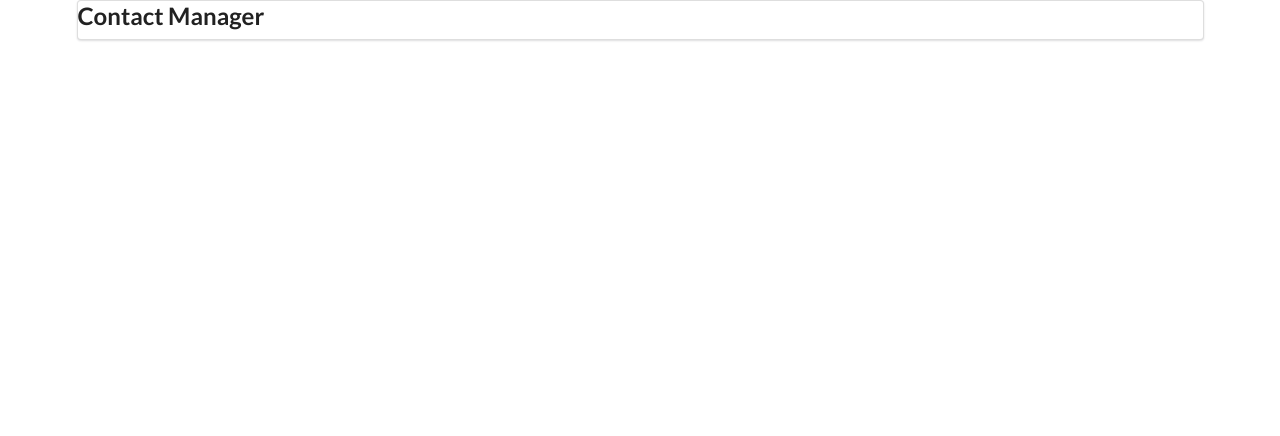
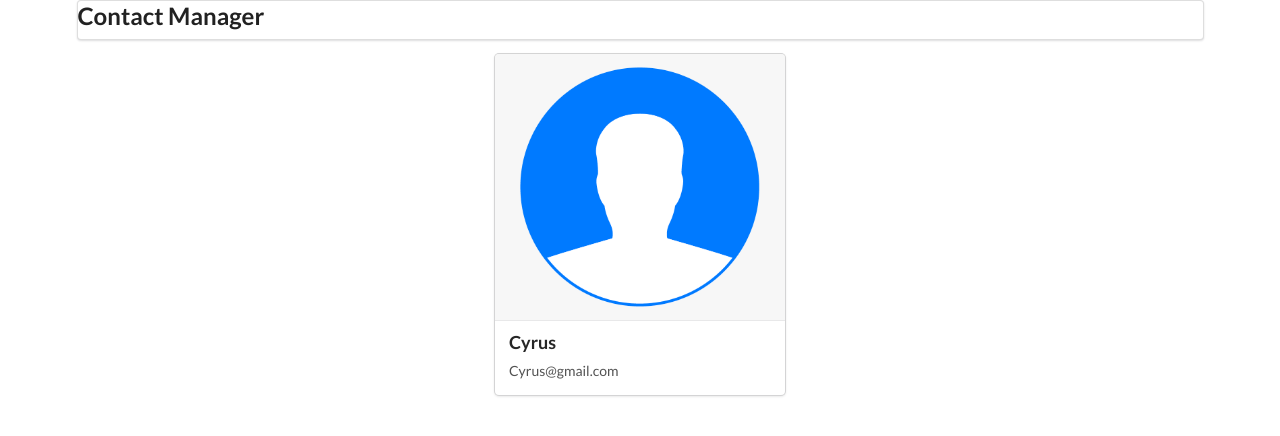
Before and after one commit to CyrusWarner/Contact-App, a React (Create React App) app: page /contact/1 in a window 1280 px wide. Shown: the top 436 px of the page. Built offline with nearby package versions, Linux system fonts and the light colour scheme.

Commit message:
Added contact detail page.

```diff
--- a/src/components/ContactCard/contactCard.jsx
+++ b/src/components/ContactCard/contactCard.jsx
@@ -1,4 +1,5 @@
 import React from 'react';
+import { Link} from 'react-router-dom'
 import user from '../../images/user.png';
 
 const ContactCard = (props) => {
@@ -8,8 +9,10 @@ const ContactCard = (props) => {
         <div className="item">
         <img className="ui avatar image" src={user} alt="user" />
         <div className="content">
+            <Link to={`/contact/${id}`}>
             <div className="header">{name}</div>
             <div>{email}</div>
+            </Link>
         </div>
         <i className="trash alternate outline icon"
         style={{color:"red", marginTop: "7px"}}
--- /dev/null
+++ b/src/components/ContactDetail/contactDetail.jsx
@@ -0,0 +1,21 @@
+import React from 'react';
+import { Link} from 'react-router-dom'
+import user from '../../images/user.png';
+
+const ContactCard = (props) => {
+    return (
+        <div className="main">
+            <div className="ui card centered">
+                <div className="image">
+                    <img src={user} alt="user" />
+                </div>
+                <div className="content">
+                    <div className="header">Cyrus</div>
+                    <div className="description">Cyrus@gmail.com</div>
+                </div>
+            </div>
+        </div>
+    )
+}
+
+export default ContactCard;
--- a/src/components/app.jsx
+++ b/src/components/app.jsx
@@ -4,6 +4,7 @@ import {uuid} from 'uuidv4';
 import Header from './Header/header';
 import AddContact from './AddContact/addContact';
 import ContactList from './ContactList/contactList';
+import ContactDetail from './ContactDetail/contactDetail';
 
 function App() {
     const LOCAL_STORAGE_KEY = "contacts";
@@ -50,7 +51,10 @@ function App() {
                     {...props}
                     contacts={contacts}
                     getContactId={removeContactHandler}
-                    />)} />
+                    />)}
+                    />
+                    <Route path="/contact/:id" component={ContactDetail}></Route>
+
                 </Switch>
                {/* <AddContact addContactHandler={addContactHandler}/> */}
                {/* <ContactList contacts={contacts} getContactId={removeContactHandler} /> */}
```
